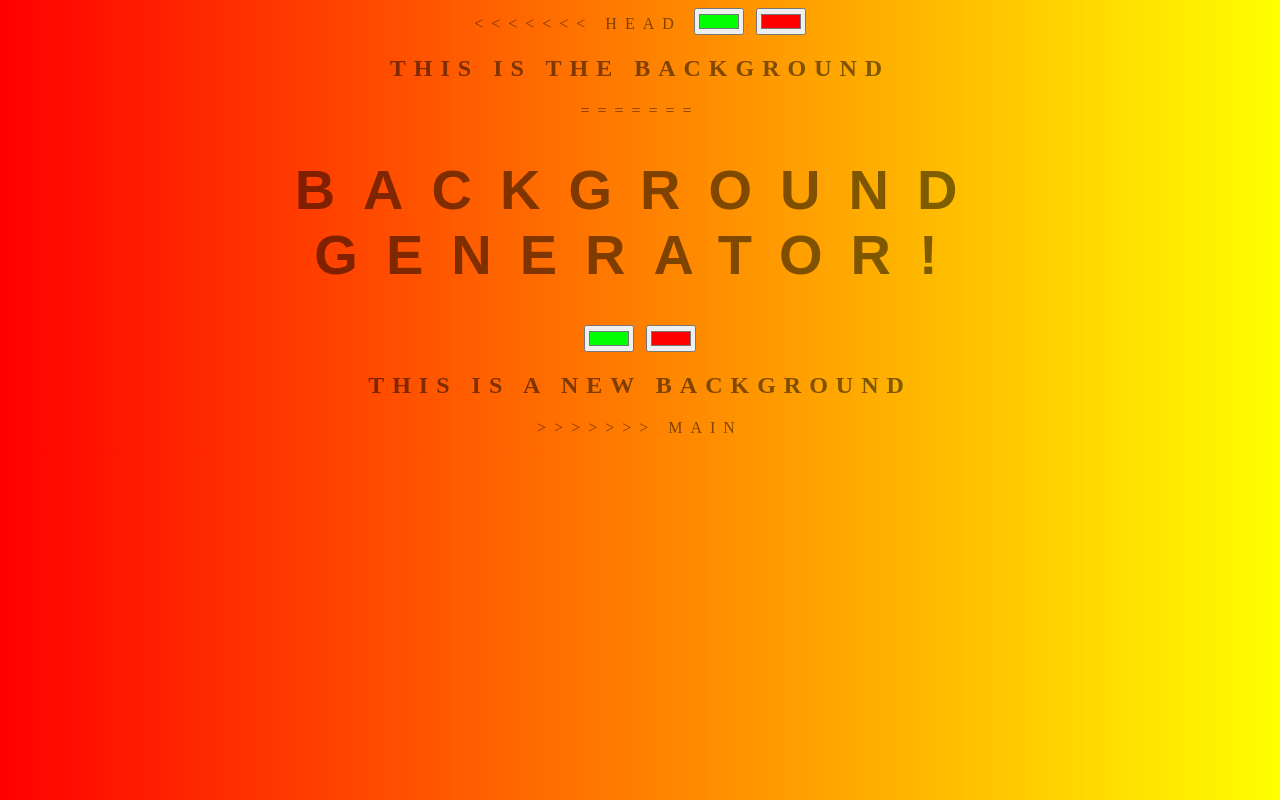
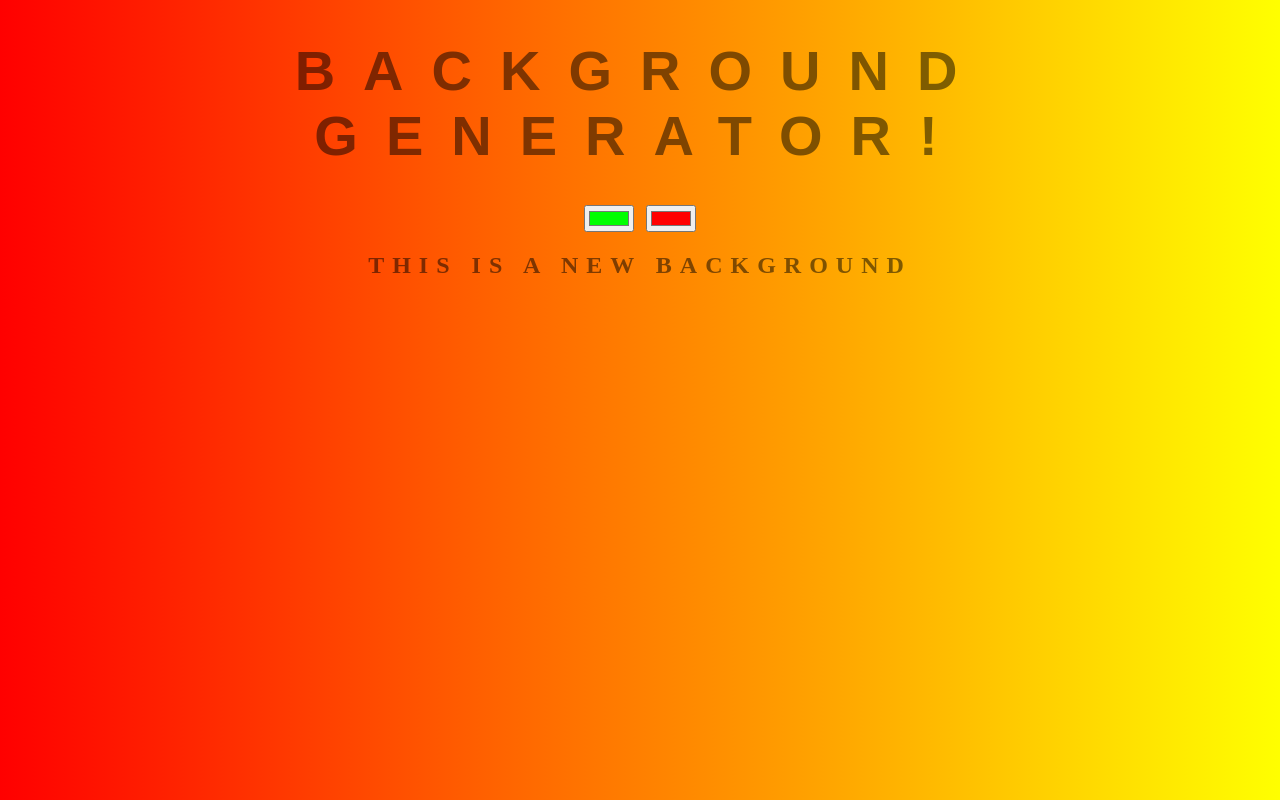
Before and after one commit to okechukwuchinweitem/background-generator, a plain HTML site: page index.html in a window 1280 px wide. Drawn offline with Linux system fonts and the light colour scheme.

Commit message:
fixing issues

```diff
--- a/index.html
+++ b/index.html
@@ -5,16 +5,10 @@
 	<link rel="stylesheet" type="text/css" href="style.css">
 </head>
 <body id="gradient">
-<<<<<<< HEAD
-	<input class="color1" type="color" name="color1" value="#00ff00">
-	<input class="color2" type="color" name="color2" value="#ff0000">
-	<h2>This is the Background</h2>
-=======
 	<h1>Background Generator!</h1>
 	<input class="color1" type="color" name="color1" value="#00ff00">
 	<input class="color2" type="color" name="color2" value="#ff0000">
 	<h2>This is a new Background</h2>
->>>>>>> main
 	<h3></h3>
 	<script type="text/javascript" src="script.js"></script>
 </body>
```
